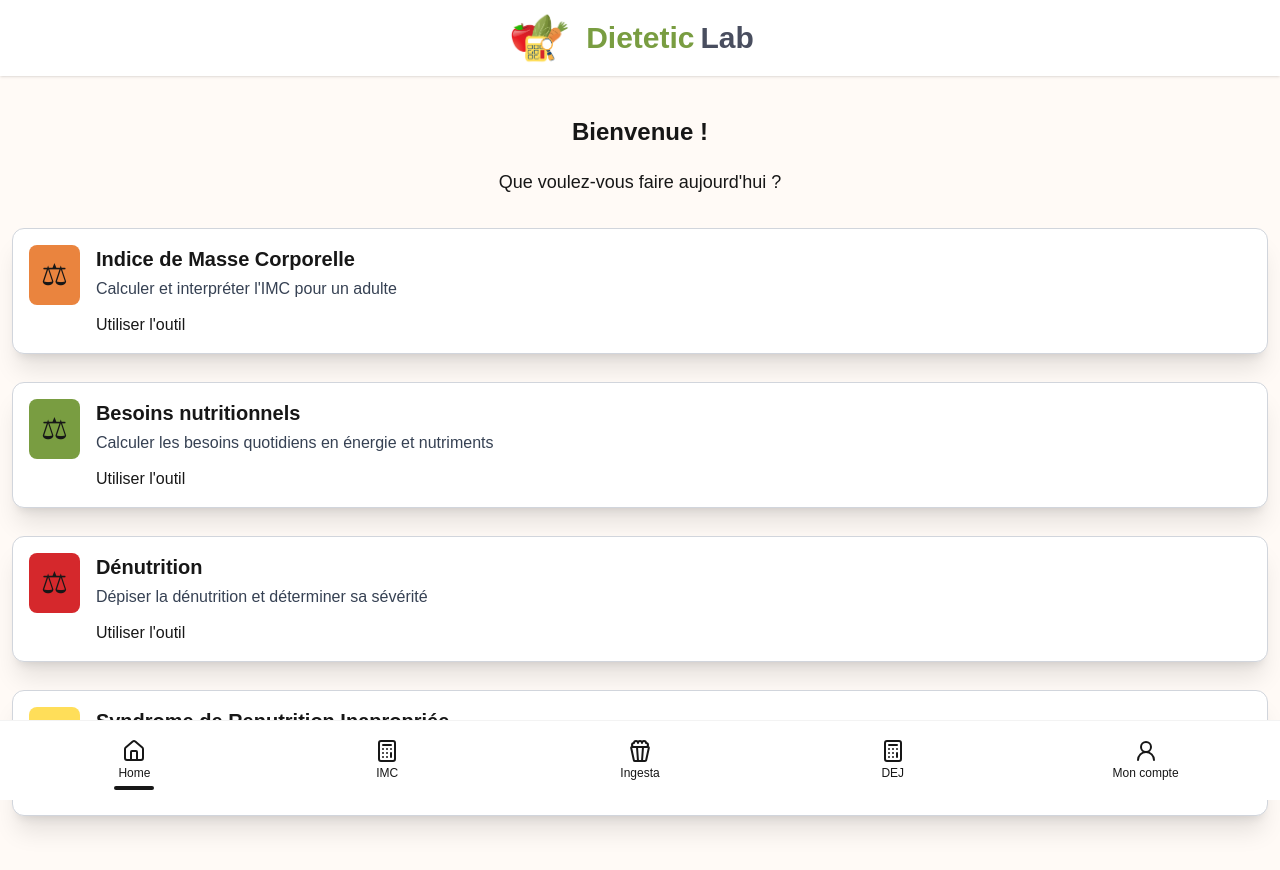
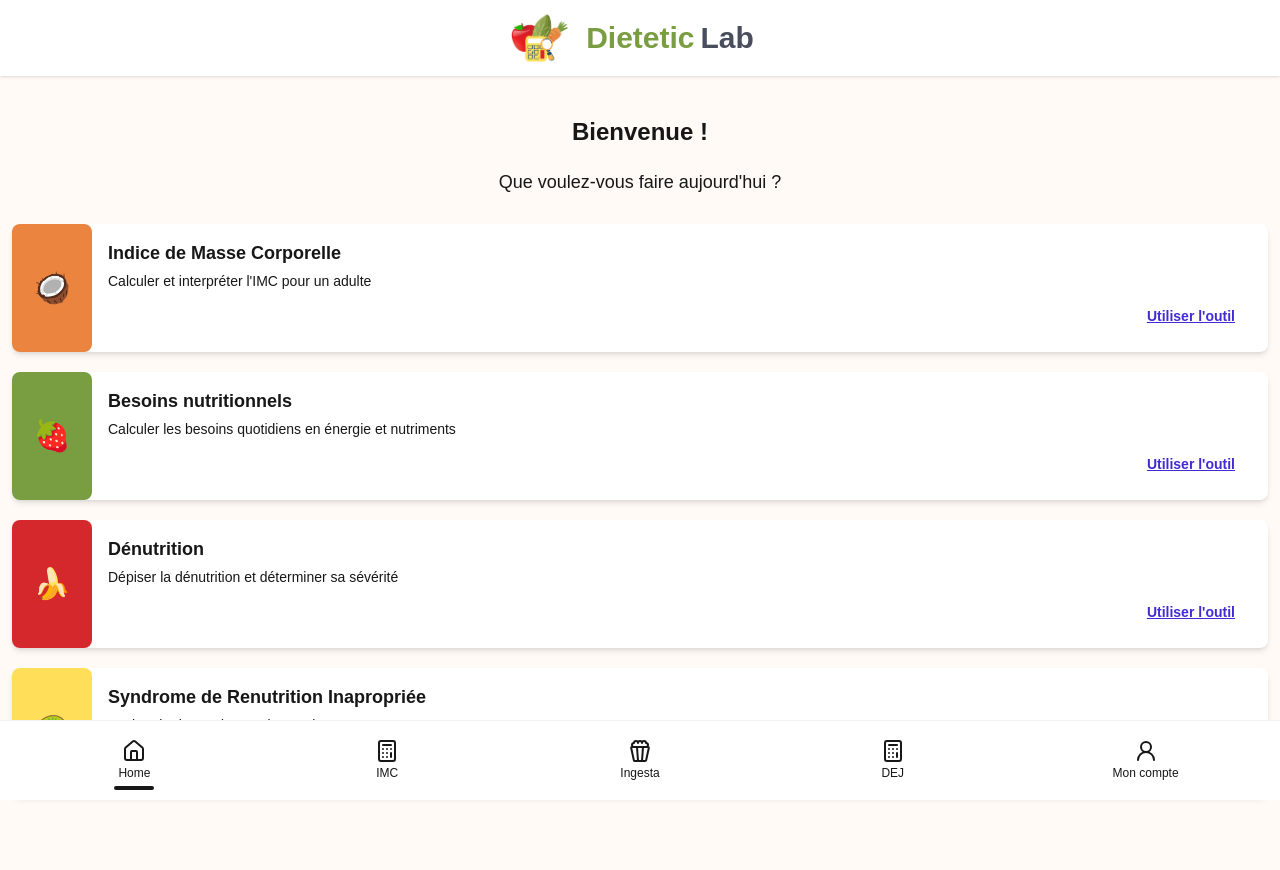
Before and after one commit to Edwige08/dietetic_lab_front, a Next.js app: page / in a window 1280 px wide. Shown: the top 870 px of the page. Built offline with nearby package versions, Linux system fonts and the light colour scheme.

Commit message:
update: component CardSection using DaisyUI

```diff
--- a/src/app/page.tsx
+++ b/src/app/page.tsx
@@ -12,6 +12,7 @@ export default function Home() {
         <Link href={"/imc"}>
           <CardSection
             bgColor="bg-(--orangeColor)"
+            emoji="🥥"
             title="Indice de Masse Corporelle"
             description="Calculer et interpréter l'IMC pour un adulte"
           />
@@ -19,6 +20,7 @@ export default function Home() {
 
         <Link href={"/dej"}>
         <CardSection
+            emoji="🍓"
           bgColor="bg-(--greenColor)"
           title="Besoins nutritionnels"
           description="Calculer les besoins quotidiens en énergie et nutriments"
@@ -27,6 +29,7 @@ export default function Home() {
 
         <Link href={"/undernutrition"}>
         <CardSection
+            emoji="🍌"
           bgColor="bg-(--redColor)"
           title="Dénutrition"
           description="Dépiser la dénutrition et déterminer sa sévérité"
@@ -35,6 +38,7 @@ export default function Home() {
 
         <Link href={"/sri"}>
         <CardSection
+            emoji="🥝"
           bgColor="bg-(--yellowColor)"
           title="Syndrome de Renutrition Inapropriée"
           description="Evaluer le risque de SRI d'un patient"
--- a/src/components/CardSection.tsx
+++ b/src/components/CardSection.tsx
@@ -1,8 +1,30 @@
-export default function CardSection(props: { bgColor: string, title: string, description: string }) {
+// export default function CardSection(props: { bgColor: string, title: string, description: string }) {
+//     return (
+//         <article className="flex flex-row gap-4 p-4 m-3 border border-gray-300 rounded-xl shadow-xl bg-white hover:translate-1 cursor-pointer duration-120 ease-in-out">
+//             <div className={`p-3 size-fit rounded-lg text-3xl ${props.bgColor}`}>
+//                 ⚖
+//             </div>
+//             <div className="flex flex-col gap-1">
+//                 <h2 className="font-bold text-xl">
+//                     {props.title}
+//                 </h2>
+//                 <p className="mb-2 text-gray-700">
+//                     {props.description}
+//                 </p>
+//                 <p className="">
+//                     Utiliser l'outil
+//                 </p>
+//             </div>
+//         </article>
+//     )
+// }
+
+export default function CardSection(props: { bgColor: string, emoji: string, title: string, description: string }) {
     return (
-        <article className="flex flex-row gap-4 p-4 m-3 border border-gray-300 rounded-xl shadow-xl bg-white hover:translate-1 cursor-pointer duration-120 ease-in-out">
+        <>
+            {/* <article className="flex flex-row gap-4 p-4 m-3 border border-gray-300 rounded-xl shadow-xl bg-white hover:translate-1 cursor-pointer duration-120 ease-in-out">
                 <div className={`p-3 size-fit rounded-lg text-3xl ${props.bgColor}`}>
-                ⚖
+                    {props.emoji}
                 </div>
                 <div className="flex flex-col gap-1">
                     <h2 className="font-bold text-xl">
@@ -15,6 +37,19 @@ export default function CardSection(props: { bgColor: string, title: string, des
                         Utiliser l'outil
                     </p>
                 </div>
-        </article>
+            </article> */}
+            <div className="card card-side bg-white shadow-md mx-3 my-2">
+                <figure className={`p-3 rounded-lg text-3xl w-20 ${props.bgColor}`}>
+                    {props.emoji}
+                </figure>
+                <div className="card-body p-4 gap-1">
+                    <h2 className="card-title">{props.title}</h2>
+                    <p className="">{props.description}</p>
+                    <div className="card-actions justify-end">
+                        <button className="btn btn-link">Utiliser l'outil</button>
+                    </div>
+                </div>
+            </div>
+        </>
     )
 }
```
Lines whose indentation alone changed are shown as unchanged.
